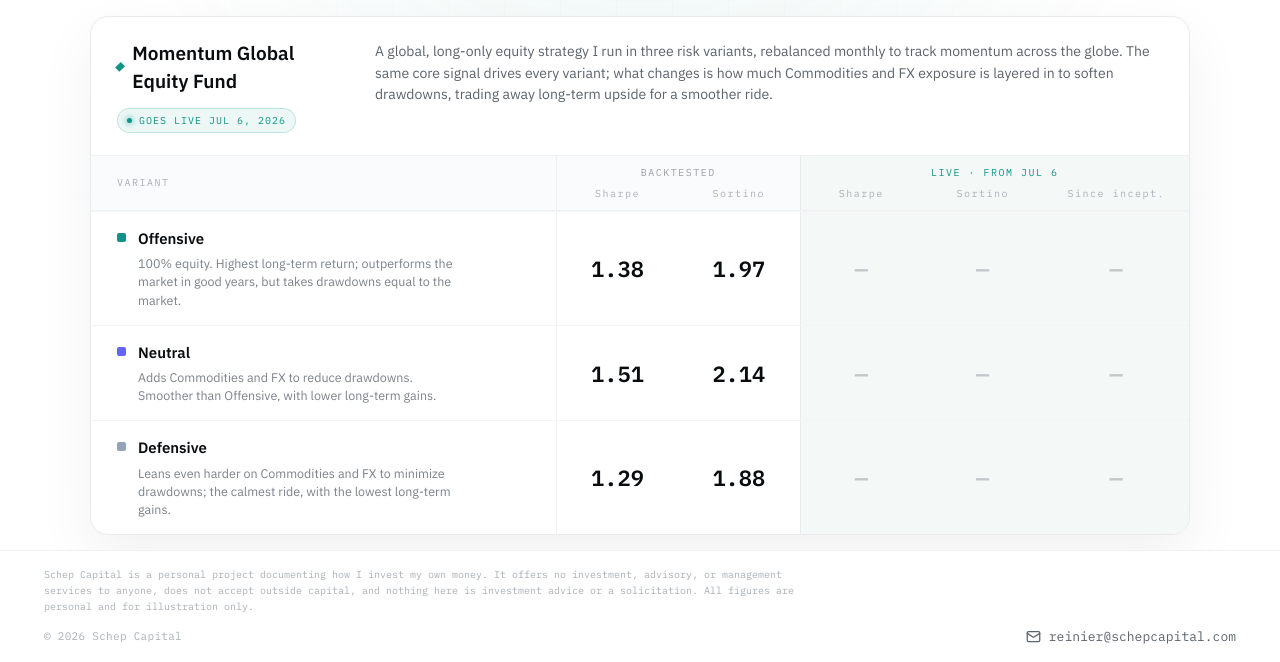
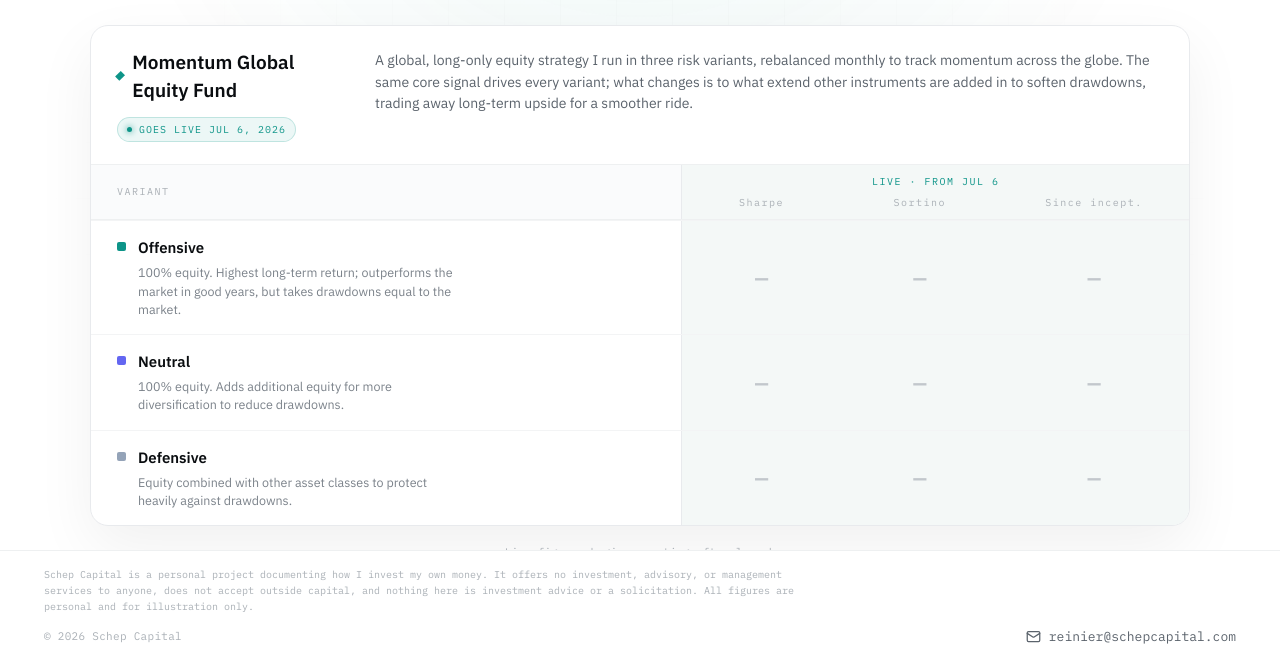
Before and after one commit to schepcapital/website, an Astro site: page / in a window 1280 px wide. Shown: the part 138-800 px from the top of the page. Built offline with nearby package versions, Linux system fonts and the light colour scheme; Astro itself is replaced by a stand-in of ours.

Commit message:
Update index.astro

```diff
--- a/src/pages/index.astro
+++ b/src/pages/index.astro
@@ -13,28 +13,22 @@
     status: 'GOES LIVE JUL 6, 2026',
     liveDate: 'JUL 6',
     blurb:
-      'A global, long-only equity strategy I run in three risk variants, rebalanced monthly to track momentum across the globe. The same core signal drives every variant; what changes is how much Commodities and FX exposure is layered in to soften drawdowns, trading away long-term upside for a smoother ride.',
+      'A global, long-only equity strategy I run in three risk variants, rebalanced monthly to track momentum across the globe. The same core signal drives every variant; what changes is to what extend other instruments are added in to soften drawdowns, trading away long-term upside for a smoother ride.',
     variants: [
       {
         name: 'Offensive',
         dot: '#0d9488',
         desc: '100% equity. Highest long-term return; outperforms the market in good years, but takes drawdowns equal to the market.',
-        btSharpe: '1.38',
-        btSortino: '1.97',
       },
       {
         name: 'Neutral',
         dot: '#6366f1',
-        desc: 'Adds Commodities and FX to reduce drawdowns. Smoother than Offensive, with lower long-term gains.',
-        btSharpe: '1.51',
-        btSortino: '2.14',
+        desc: '100% equity. Adds additional equity for more diversification to reduce drawdowns.',
       },
       {
         name: 'Defensive',
         dot: '#94a3b8',
-        desc: 'Leans even harder on Commodities and FX to minimize drawdowns; the calmest ride, with the lowest long-term gains.',
-        btSharpe: '1.29',
-        btSortino: '1.88',
+        desc: 'Equity combined with other asset classes to protect heavily against drawdowns.',
       },
     ],
   },
@@ -142,13 +136,6 @@
               {/* column headers */}
               <div class="hidden items-stretch border-b border-[#eef0f1] bg-[#fafbfc] font-mono text-[10px] tracking-[1.5px] text-[#aab0b6] md:flex">
                 <div class="flex flex-[3.4] items-center px-[26px] py-[11px]">VARIANT</div>
-                <div class="flex-[2] border-l border-[#eef0f1] py-[9px] text-center">
-                  <div class="text-[#9aa1a8]">BACKTESTED</div>
-                  <div class="mt-[6px] flex">
-                    <span class="flex-1">Sharpe</span>
-                    <span class="flex-1">Sortino</span>
-                  </div>
-                </div>
                 <div class="flex-[3.2] border-l border-[#e8eaed] bg-[#f4f8f7] py-[9px] text-center">
                   <div class="text-accent">LIVE · FROM {st.liveDate}</div>
                   <div class="mt-[6px] flex">
@@ -173,12 +160,6 @@
                         {v.desc}
                       </div>
                     </div>
-                  </div>
-                  <div class="flex flex-1 items-center justify-center border-l border-[#f0f1f3] py-4 text-center font-mono text-[22px] font-semibold text-[#0a0d10]">
-                    {v.btSharpe}
-                  </div>
-                  <div class="flex flex-1 items-center justify-center py-4 text-center font-mono text-[22px] font-semibold text-[#0a0d10]">
-                    {v.btSortino}
                   </div>
                   <div class="flex flex-1 items-center justify-center border-l border-[#e8eaed] bg-[#f4f8f7] py-4 text-center font-mono text-[22px] font-semibold text-[#c2c7cc]">
                     —
@@ -205,28 +186,7 @@
                       <div class="mt-1 text-[13px] leading-[1.5] text-[#7b828a]">{v.desc}</div>
                     </div>
                   </div>
-                  <div class="mt-4 grid grid-cols-2 gap-2.5">
-                    <div class="rounded-xl border border-[#eef0f1] bg-[#fafbfc] p-3 text-center">
-                      <div class="font-mono text-[9px] tracking-[1px] text-[#9aa1a8]">BACKTESTED</div>
-                      <div class="mt-2 flex">
-                        <div class="flex-1">
-                          <div class="font-mono text-[20px] font-semibold leading-none text-[#0a0d10]">
-                            {v.btSharpe}
-                          </div>
-                          <div class="mt-1 font-mono text-[9px] tracking-[1px] text-[#aab0b6]">
-                            SHARPE
-                          </div>
-                        </div>
-                        <div class="flex-1">
-                          <div class="font-mono text-[20px] font-semibold leading-none text-[#0a0d10]">
-                            {v.btSortino}
-                          </div>
-                          <div class="mt-1 font-mono text-[9px] tracking-[1px] text-[#aab0b6]">
-                            SORTINO
-                          </div>
-                        </div>
-                      </div>
-                    </div>
+                  <div class="mt-4">
                     <div class="flex flex-col rounded-xl border border-[#e2ece9] bg-[#f4f8f7] p-3 text-center">
                       <div class="font-mono text-[9px] tracking-[1px] text-accent">
                         LIVE · FROM {st.liveDate}
@@ -244,7 +204,7 @@
       </div>
 
       <div class="mt-[18px] text-center font-mono text-[11px] leading-[1.6] text-[#aab0b6]">
-        Backtested over 2002 to 2026 · live figures begin reporting after launch
+        Live figures begin reporting after launch
       </div>
     </main>
 
```
